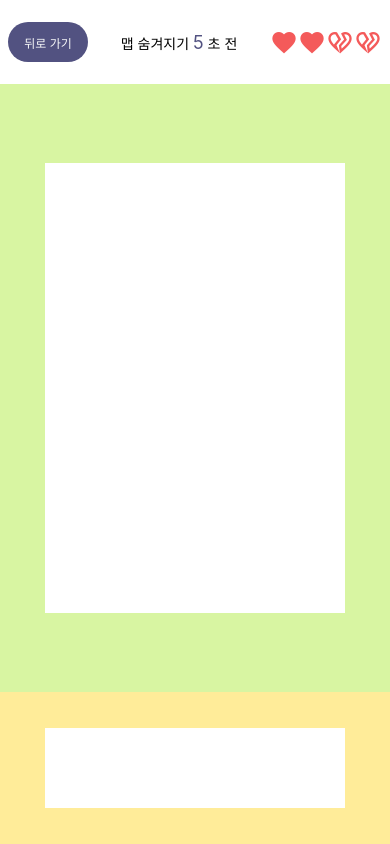
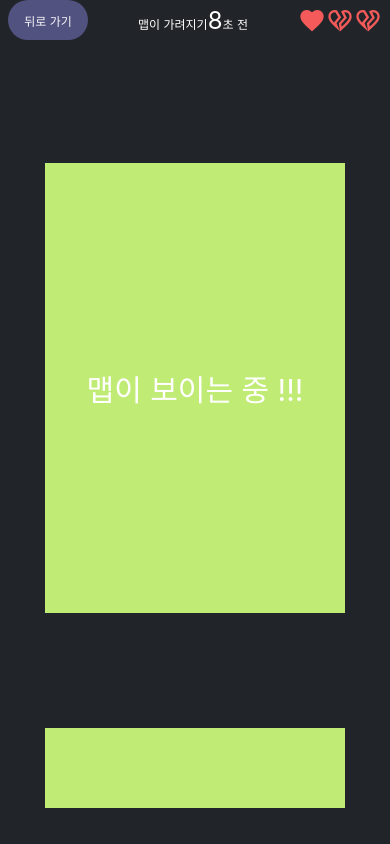
Before and after one commit to three-go/frontend, a React Native app: screen /Game1 in a window 390 px wide. Built offline with nearby package versions, Linux system fonts and the light colour scheme.

Commit message:
feat: Add game1 step mockup

```diff
--- a/src/components/Buttons/SmallButton.js
+++ b/src/components/Buttons/SmallButton.js
@@ -26,12 +26,12 @@ const SmallButton = ({ content, color, onPress }) => (
 const styles = StyleSheet.create({
   container: (bgColor) => {
     return {
+      justifyContent: "center",
+      alignItems: "center",
       width: 80,
       height: 40,
+      borderRadius: 20,
       backgroundColor: bgColor,
-      borderRadius: 20,
-      alignItems: "center",
-      justifyContent: "center",
     };
   },
   text: {
--- a/src/components/ChanceIcons/index.js
+++ b/src/components/ChanceIcons/index.js
@@ -11,7 +11,6 @@ const ChanceIcons = () => {
 
   return (
     <View style={styles.heartWrapper}>
-      <Icon name="heart" size={28} color="#f45a5a" />
       {createChanceIcons(defaultChance, restChance).map((iconName, index) => (
         <Icon key={index} name={iconName} size={28} color="#f45a5a" />
       ))}
@@ -25,7 +24,7 @@ const createChanceIcons = (defaultChance, restChance) => {
 
   for (let i = 0; i < defaultChance; i++) {
     if (restCount > 0) {
-      restCount--;
+      --restCount;
       result.push("heart");
     } else {
       result.push("heart-broken-outline");
--- a/src/components/Headers/GameHeader.js
+++ b/src/components/Headers/GameHeader.js
@@ -1,25 +1,63 @@
 import React from "react";
 
-import { View, StyleSheet } from "react-native";
+import { Text, View, StyleSheet } from "react-native";
 
 import { ChanceIcons, SmallButton, TextTimer } from "../index";
 
-/*
-  [GameHeader 호출 방식 예시]
-  <GameHeader onPressBack={() => console.log("go back to home!")} />
-*/
-const GameHeader = ({ onPressBack }) => {
+const GameHeader = ({
+  onPressBack,
+  isReady,
+  isStart,
+  setIsStart,
+  isInput,
+  setIsInput,
+  startTimer,
+  setStartTimer,
+  inputTimer,
+  setInputTimer,
+}) => {
   return (
-    <View style={styles.container}>
-      <SmallButton content="뒤로 가기" color="#525281" onPress={onPressBack} />
-      <TextTimer />
+    <View>
+      {isReady && (
+        <View
+          style={isReady ? styles.container(true) : styles.container(false)}
+        >
+          <SmallButton
+            content="뒤로 가기"
+            color="#525281"
+            onPress={onPressBack}
+          />
+
+          {!isStart && isReady && (
+            <TextTimer
+              setIsFinish={setIsStart}
+              timerInfo={startTimer}
+              setTimerInfo={setStartTimer}
+            />
+          )}
+
+          {!isInput && isStart && isReady && (
+            <TextTimer
+              setIsFinish={setIsInput}
+              timerInfo={inputTimer}
+              setTimerInfo={setInputTimer}
+            />
+          )}
+
+          {isInput && isStart && isReady && (
+            <Text style={{ color: "#ffffff", fontSize: 18 }}>스코어: 00점</Text>
+          )}
+
           <ChanceIcons />
+        </View>
+      )}
     </View>
   );
 };
 
 const styles = StyleSheet.create({
-  container: {
+  container: (isReady) => {
+    return {
       flexDirection: "row",
       justifyContent: "space-between",
       alignItems: "center",
@@ -27,7 +65,9 @@ const styles = StyleSheet.create({
       height: "100%",
       paddingLeft: 8,
       paddingRight: 8,
-    backgroundColor: "#ffffff",
+      backgroundColor: isReady ? "#212529" : "#212529",
+      color: "#ffffff",
+    };
   },
 });
 
--- a/src/components/Layouts/GameLayout.js
+++ b/src/components/Layouts/GameLayout.js
@@ -1,15 +1,44 @@
 import React from "react";
 
+import { useNavigation } from "@react-navigation/native";
 import { View, StyleSheet } from "react-native";
 import { SafeAreaView } from "react-native-safe-area-context";
 
 import { GameHeader } from "../index";
 
-const GameLayout = ({ children }) => {
+const GameLayout = ({
+  children,
+  isReady,
+  isStart,
+  setIsStart,
+  isInput,
+  setIsInput,
+  startTimer,
+  setStartTimer,
+  inputTimer,
+  setInputTimer,
+}) => {
+  const navigation = useNavigation();
+
+  const handleGoBack = () => {
+    navigation.navigate("Main");
+  };
+
   return (
     <SafeAreaView style={styles.container} edges={["top"]}>
       <View style={styles.header}>
-        <GameHeader onPressBack={() => console.log("go back to home!")} />
+        <GameHeader
+          onPressBack={handleGoBack}
+          isReady={isReady}
+          isStart={isStart}
+          setIsStart={setIsStart}
+          isInput={isInput}
+          setIsInput={setIsInput}
+          startTimer={startTimer}
+          setStartTimer={setStartTimer}
+          inputTimer={inputTimer}
+          setInputTimer={setInputTimer}
+        />
       </View>
       <View style={styles.gameBoard}>{children}</View>
     </SafeAreaView>
--- a/src/components/Timers/TextTimer.js
+++ b/src/components/Timers/TextTimer.js
@@ -1,37 +1,51 @@
-import React, { useState, useEffect } from "react";
+import React, { useEffect } from "react";
 
-import { View, Text, StyleSheet } from "react-native";
+import { Text, StyleSheet } from "react-native";
 
-const TextTimer = () => {
-  // 전역 상태관리에서 text 및 count 불러오기 추가 필요
-  const [guideContent, setGuideContent] = useState("맵 숨겨지기");
-  const [count, setCount] = useState(10);
+const TextTimer = ({ setIsFinish, timerInfo, setTimerInfo }) => {
+  useEffect(() => {
+    let timeoutId;
 
-  useEffect(() => {
-    const timeoutId = setTimeout(() => {
-      if (count === 0) {
-        return;
-      }
+    if (timerInfo.count > 0) {
+      timeoutId = setTimeout(() => {
+        setTimerInfo((state) => {
+          return {
+            ...state,
+            count: state.count - 1,
+          };
+        });
+      }, 1000);
+    }
 
-      setCount(count - 1);
-    }, 1000);
+    if (timerInfo.count === 0) {
+      setIsFinish(true);
+    }
 
     return () => {
       clearTimeout(timeoutId);
     };
-  }, [count]);
+  }, [timerInfo, setTimerInfo, setIsFinish]);
 
   return (
-    <Text>
-      {guideContent} <Text style={styles.number}>{count}</Text> 초 전
+    <Text style={styles.text(timerInfo.size)}>
+      {timerInfo.text}
+      <Text style={styles.number(timerInfo.size)}>{timerInfo.count}</Text>초 전
     </Text>
   );
 };
 
 const styles = StyleSheet.create({
-  number: {
-    fontSize: 18,
-    color: "#525281",
+  text: (size) => {
+    return {
+      color: "#ffffff",
+      fontSize: size ? size : 12,
+    };
+  },
+  number: (size) => {
+    return {
+      color: "#ffffff",
+      fontSize: size ? size * 2 : 18,
+    };
   },
 });
 
--- a/src/features/game1/container/Game1Container.js
+++ b/src/features/game1/container/Game1Container.js
@@ -1,9 +1,46 @@
-import React from "react";
+import React, { useState } from "react";
 
 import { Game1 } from "..";
 
 const Game1Container = () => {
-  return <Game1 />;
+  const [isReady, setIsReady] = useState(false);
+  const [isStart, setIsStart] = useState(false);
+  const [isInput, setIsInput] = useState(false);
+
+  const [readyTimer, setReadyTimer] = useState({
+    text: "게임시작",
+    count: 3,
+    size: 30,
+  });
+
+  const [startTimer, setStartTimer] = useState({
+    text: "맵이 가려지기",
+    count: 10,
+    size: 12,
+  });
+
+  const [inputTimer, setInputTimer] = useState({
+    text: "입력이 종료되기",
+    count: 10,
+    size: 12,
+  });
+
+  return (
+    <Game1
+      isReady={isReady}
+      setIsReady={setIsReady}
+      isStart={isStart}
+      setIsStart={setIsStart}
+      isInput={isInput}
+      setIsInput={setIsInput}
+      readyTimer={readyTimer}
+      setReadyTimer={setReadyTimer}
+      startTimer={startTimer}
+      setStartTimer={setStartTimer}
+      inputTimer={inputTimer}
+      setInputTimer={setInputTimer}
+    />
+  );
 };
 
 export default Game1Container;
--- a/src/features/game1/presenter/Game1.js
+++ b/src/features/game1/presenter/Game1.js
@@ -1,18 +1,69 @@
 import React from "react";
 
-import { View, StyleSheet } from "react-native";
+import { Text, View, StyleSheet } from "react-native";
 
-import { GameLayout } from "../../../components";
+import { GameLayout, TextTimer } from "../../../components";
 
-const Game1 = () => {
+const Game1 = ({
+  isReady,
+  setIsReady,
+  isStart,
+  setIsStart,
+  isInput,
+  setIsInput,
+  readyTimer,
+  setReadyTimer,
+  startTimer,
+  setStartTimer,
+  inputTimer,
+  setInputTimer,
+}) => {
   return (
-    <GameLayout>
+    <GameLayout
+      isReady={isReady}
+      isStart={isStart}
+      setIsStart={setIsStart}
+      isInput={isInput}
+      setIsInput={setIsInput}
+      readyTimer={readyTimer}
+      setReadyTimer={setReadyTimer}
+      startTimer={startTimer}
+      setStartTimer={setStartTimer}
+      inputTimer={inputTimer}
+      setInputTimer={setInputTimer}
+    >
       <View style={styles.playArea}>
-        <View style={styles.playZone} />
+        <View style={styles.playZone}>
+          {!isReady && (
+            <TextTimer
+              setIsFinish={setIsReady}
+              timerInfo={readyTimer}
+              setTimerInfo={setReadyTimer}
+            />
+          )}
+
+          {!isStart && isReady && (
+            <Text style={{ color: "#ffffff", fontSize: 30 }}>
+              맵이 보이는 중 !!!
+            </Text>
+          )}
+
+          {!isInput && isStart && isReady && (
+            <Text style={{ color: "#ffffff", fontSize: 30 }}>
+              카메라 보이는 중 !!!
+            </Text>
+          )}
+
+          {isInput && isStart && isReady && (
+            <Text style={{ color: "#ffffff", fontSize: 30 }}>
+              게임 진행 중 !!!
+            </Text>
+          )}
+        </View>
       </View>
 
       <View style={styles.recordArea}>
-        <View style={styles.recordZone} />
+        {isReady && <View style={styles.recordZone} />}
       </View>
     </GameLayout>
   );
@@ -24,24 +75,26 @@ const styles = StyleSheet.create({
     alignItems: "center",
     width: "100%",
     height: "80%",
-    backgroundColor: "#d8f5a2",
+    backgroundColor: "#212529",
   },
   playZone: {
+    justifyContent: "center",
+    alignItems: "center",
     width: 300,
     height: 450,
-    backgroundColor: "#ffffff",
+    backgroundColor: "#c0eb75",
   },
   recordArea: {
     justifyContent: "center",
     alignItems: "center",
     width: "100%",
     height: "20%",
-    backgroundColor: "#ffec99",
+    backgroundColor: "#212529",
   },
   recordZone: {
     width: 300,
     height: 80,
-    backgroundColor: "#ffffff",
+    backgroundColor: "#c0eb75",
   },
 });
 
```
Lines whose indentation alone changed are shown as unchanged.
